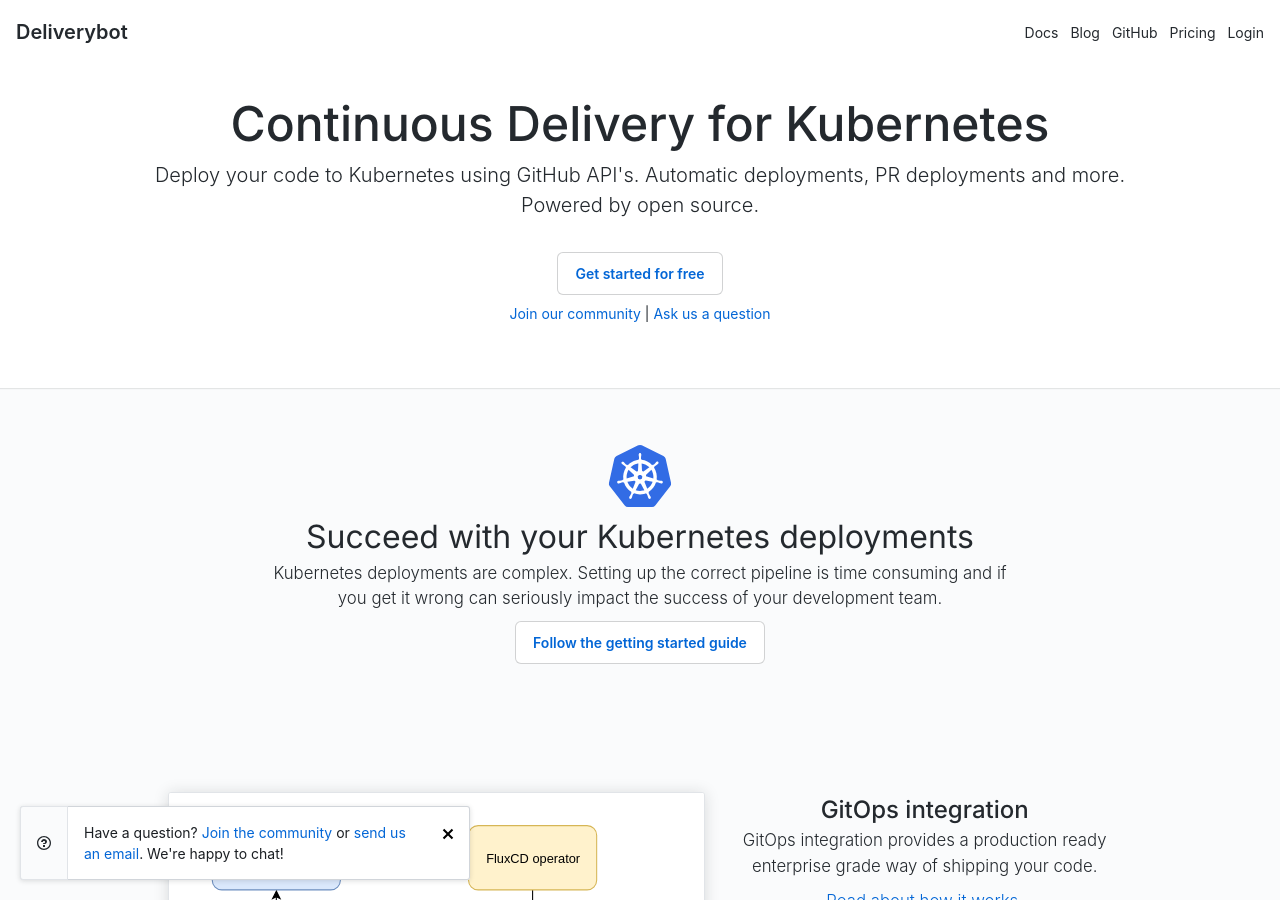
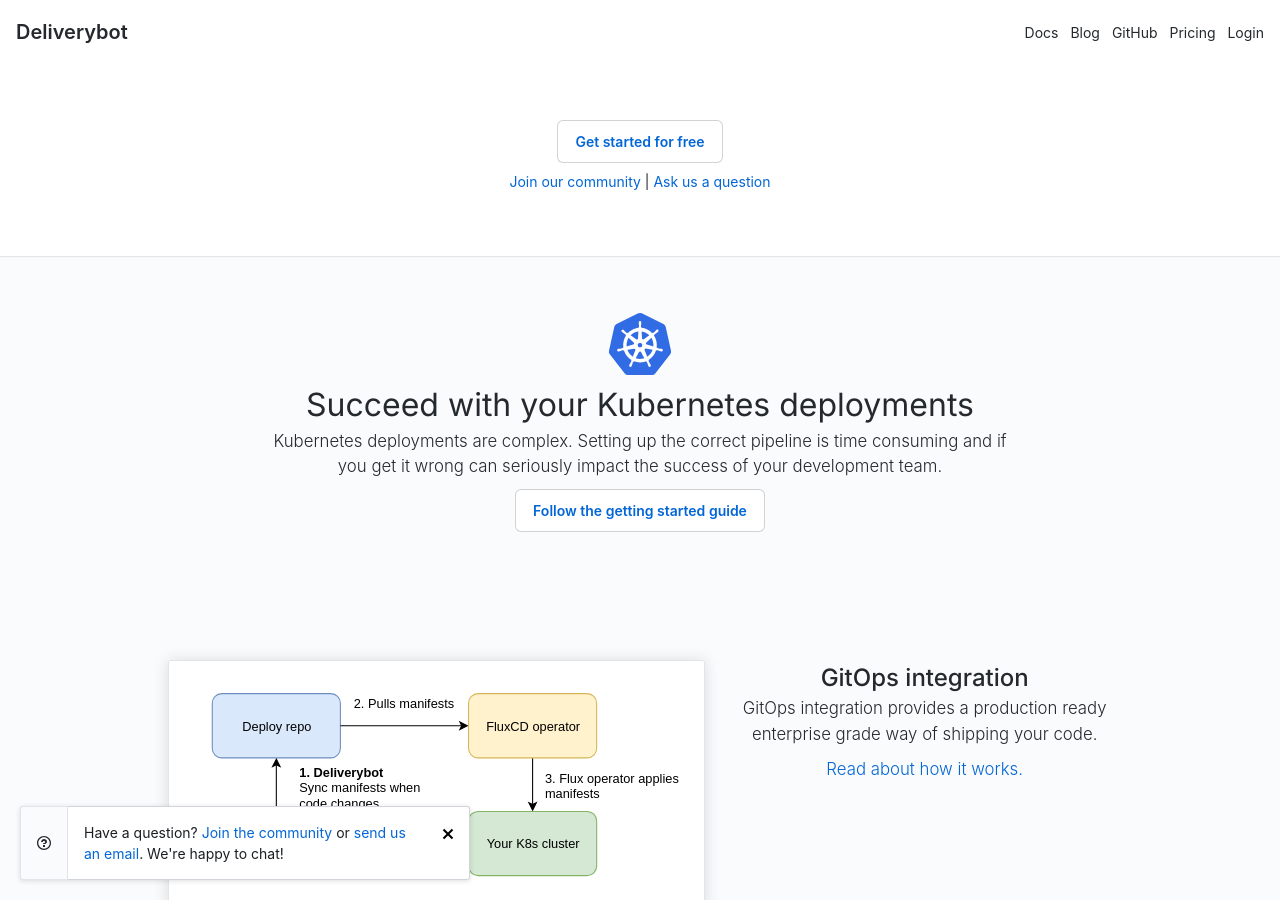
Before and after one commit to deliverybot/deliverybot.github.io, a Jekyll site: the page built from solutions/kubernetes-deployment.html, in a window 1280 px wide and 900 px high. Built offline with Jekyll 4.4.1, drawn with Linux system fonts in a browser that asks for light colours.

Commit message:
Revert link format change

```diff
--- a/_config.yml
+++ b/_config.yml
@@ -4,12 +4,6 @@
 long_description: >-
   Deploy your code using GitHub API's. Automatic deployments, PR deployments
   and integrations for any service. Powered by open source.
-
-kubernetes_description: >-
-  Continuous Delivery for Kubernetes
-kubernetes_long_description: >-
-  Deploy your code to Kubernetes using GitHub API's. Automatic deployments,
-  PR deployments and more. Powered by open source.
 
 deliverybot_url: https://app.deliverybot.dev
 github_app_url: https://github.com/apps/deliverybot
@@ -34,7 +28,7 @@
 kramdown:
   input: GFM
   syntax_highlighter: rouge
-permalink: /blog/:year-:month-:day-:title/
+permalink: pretty
 highlighter: rouge
 
 plugins:
```
